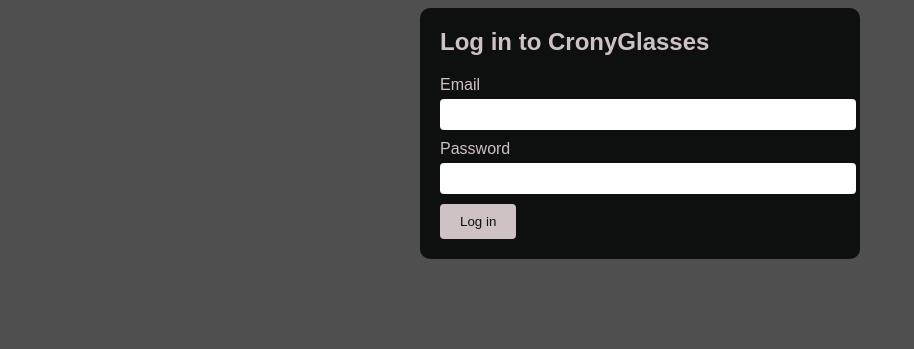
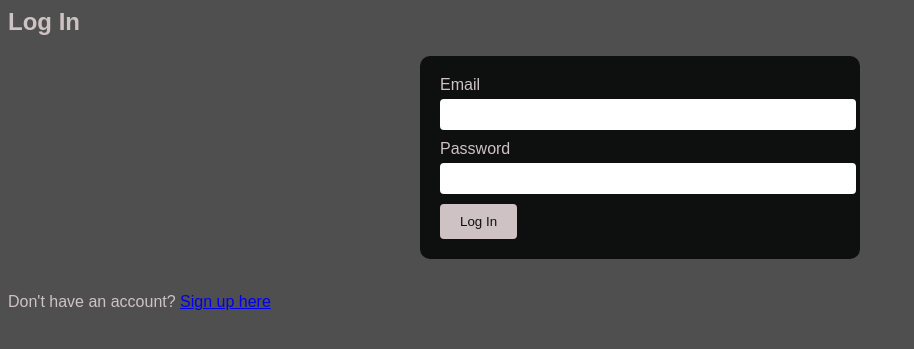
Before and after one commit to freedompraise/CronyGlasses, a Django app: template service/templates/service/login.html in a window 1280 px wide. Shown: the top 349 px of the page, without its empty margins (0-914 px from the left). Run offline with Django 4.2, Linux system fonts and the light colour scheme; the template is opened without the code that fills it, so the values that code supplies are empty, except form fields; tables that the repository leaves empty hold one stand-in row (values such as "Sample post"); form fields are guessed from the names that the template uses.

Commit message:
login page djangified

```diff
--- a/service/templates/service/login.html
+++ b/service/templates/service/login.html
@@ -7,27 +7,26 @@
     <link rel="stylesheet" type="text/css" href="{% static 'styles/register.css' %}">
 
   </head>
-  <div class="container">
-    <div class="row justify-content-center">
-      <div class="col-md-6">
+  <div class="row">
+    <div class="col-md-6 mx-auto">
       <div class="card">
         <div class="card-body">
-
-            <form method="POST">
+          <h2 class="card-title">Log In</h2>
+          <form method="post">
             {% csrf_token %}
-              <h2 class="card-title mb-4">Log in to CronyGlasses</h2>
             <div class="form-group">
-                <label for="email">Email</label>
-                <input type="email" name="email" id="email" class="form-control" required>
+              <label for="id_email">Email</label>
+              {{ form.email }}
             </div>
             <div class="form-group">
-                <label for="password">Password</label>
-                <input type="password" name="password" id="password" class="form-control" required>
+              <label for="id_password">Password</label>
+              {{ form.password }}
             </div>
-              <button type="submit" class="btn btn-primary btn-block">Log in</button>
+            <button type="submit" class="btn btn-primary">Log In</button>
           </form>
+          <br>
+          <p>Don't have an account? <a href="{% url 'signup' %}">Sign up here</a></p>
         </div>
       </div>
     </div>
   </div>
-  </div>
--- a/static/styles/login.css
+++ b/static/styles/login.css
@@ -7,6 +7,7 @@
 }
 
 .card {
+  top: 200px;
   margin-top: 50px;
   border: none;
   box-shadow: 0px 0px 10px rgba(0, 0, 0, 0.1);
```
Lines whose indentation alone changed are shown as unchanged.
